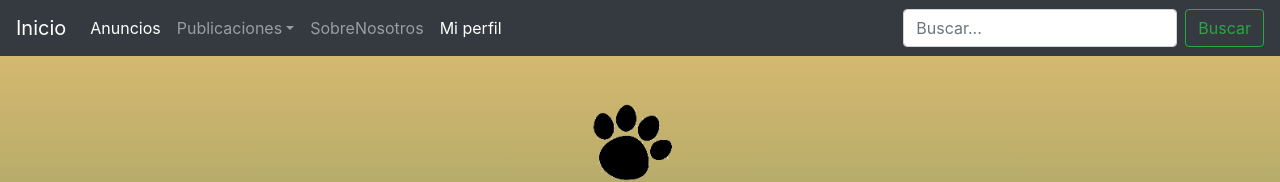
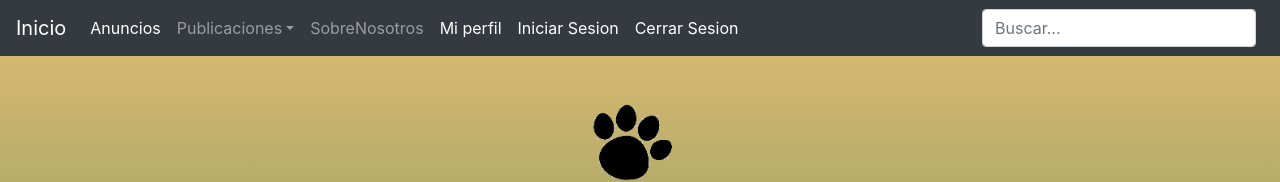
Before and after one commit to FrancoRaggio/frontend-agiles, a React (Create React App) app: page / in a window 1280 px wide. Shown: the top 182 px of the page. Built offline with nearby package versions, Linux system fonts and the light colour scheme.

Commit message:
Se agrego el Search funcionando

```diff
--- a/package.json
+++ b/package.json
@@ -10,6 +10,7 @@
     "@testing-library/user-event": "^7.2.1",
     "axios": "^0.20.0",
     "formik": "^2.1.5",
+    "fuse.js": "^6.4.2",
     "jwt-decode": "^3.0.0",
     "react": "^16.13.1",
     "react-dom": "^16.13.1",
--- a/public/index.html
+++ b/public/index.html
@@ -33,6 +33,8 @@
         integrity="sha384-9/reFTGAW83EW2RDu2S0VKaIzap3H66lZH81PoYlFhbGU+6BZp6G7niu735Sk7lN" crossorigin="anonymous"></script>
     <script src="https://stackpath.bootstrapcdn.com/bootstrap/4.5.2/js/bootstrap.min.js"
         integrity="sha384-B4gt1jrGC7Jh4AgTPSdUtOBvfO8shuf57BaghqFfPlYxofvL8/KUEfYiJOMMV+rV" crossorigin="anonymous"></script>
+        <script src="https://cdn.jsdelivr.net/npm/fuse.js/dist/fuse.js"></script>
+        <script src="https://cdn.jsdelivr.net/npm/fuse.js@6.4.2"></script>
 </head>
 
 
--- a/src/App.js
+++ b/src/App.js
@@ -16,7 +16,6 @@ import { BrowserRouter as Router, Switch, Route } from "react-router-dom";
 function App() {
   return (
     <div className="App">
-      <div style={{ position: 'relative', zIndex: '2' }}>
       <Router>
         <Switch>
           <Route exact path="/login" component={Auth} />
@@ -30,10 +29,7 @@ function App() {
           <Route exact path="/removePet" component={RemovePet} />
         </Switch>
       </Router>
-      </div>
-      <div style={{ position: 'relative', zIndex: '1' }}>
           <Footer />
-      </div>
     </div >
   );
 }
--- a/src/modules/home/pages/Home.js
+++ b/src/modules/home/pages/Home.js
@@ -1,25 +1,27 @@
-import React from 'react';
+import React, { useState } from 'react';
 import { Grid, Container } from "@material-ui/core";
 import Logo from '../../layouts/Logo'
 import Navs from '../../layouts/Navs'
 import "./../styles/Home.css";
 import data from '../../../data.json'
 import Card from '../../layouts/Card'
-const info = data
 
 const Home = () => {
+
+    const [posts, setPosts] = useState(data)
+
     return (
         <div className="padre">
             <Grid container>
                 <Grid xs={12} sm={12} >
-                    <Navs />
+                    <Navs posts={posts} setPosts={setPosts} />
                 </Grid>
                 <Grid xs={5} sm={12} >
                     <Logo />
                 </Grid>
                 <Container>
                     <Grid container>
-                        {info.map( item => (
+                        {posts.map( item => (
                             <Grid className="m-5" xs={6} sm={3}>
                                 <Card item={item}/>
                             </Grid>
--- a/src/modules/layouts/Navs.js
+++ b/src/modules/layouts/Navs.js
@@ -1,10 +1,35 @@
 
 import React from 'react'
 import { Link, useHistory } from "react-router-dom";
+import data from '../../data.json'
+import Fuse from 'fuse.js'
 
+const Navs = ({setPosts, posts}) => {
 
-class Naavs extends React.Component {
-    render() {
+  function handleOnSearch(e) {
+
+    let wordSearch = e.target.value
+
+    if(wordSearch === ''){
+      return setPosts(data);
+    }
+
+    const fuse = new Fuse(posts, {
+      keys: [
+        "title"
+      ],
+      includeScore: true
+    })
+    let postsResult = []
+
+    const results = fuse.search(wordSearch);
+    for (let i = 0; i < results.length; i++) {
+      postsResult.push(results[i].item)
+    }
+
+    setPosts(postsResult);
+  }
+
     return (
       <nav class="navbar navbar-expand-lg navbar-dark bg-dark">
         <Link class="navbar-brand" to={"/"}>Inicio</Link>
@@ -23,7 +48,7 @@ class Naavs extends React.Component {
                 Publicaciones
         </a>
               <div class="dropdown-menu" aria-labelledby="navbarDropdown">
-        <Link class="dropdown-item" to={"/add-pet"}>Publicar Mascota</Link>
+                <Link class="dropdown-item"  to={"/add-pet"}>Publicar Mascota</Link>
               </div>
             </li>
             <li class="nav-item">
@@ -32,18 +57,21 @@ class Naavs extends React.Component {
             <li class="nav-item active">
               <a class="nav-link" href="#">Mi perfil <span class="sr-only">(current)</span></a>
             </li>
+            <li class="nav-item active">
+              <Link class="nav-link" to={"/login"}>Iniciar Sesion</Link>
+            </li>
+            <li class="nav-item active">
+              <Link class="nav-link" to={"/login"}>Cerrar Sesion</Link>
+            </li>
 
           </ul>
           <form class="form-inline my-2 my-lg-0">
-      <input class="form-control mr-sm-2" type="search" placeholder="Buscar..." aria-label="Buscar..." />
-      <button class="btn btn-outline-success my-5 my-sm-0" type="submit">Buscar</button>
+            <input class="form-control mr-sm-2" type="search" onChange={handleOnSearch}  placeholder="Buscar..." aria-label="Buscar..." />
           </form>
         </div>
       </nav>
 
     )
-
-    }
 }
 
-export default Naavs;
+export default Navs;
```
Also changed, not shown: 1 other file (tests, documents, lock files or other folders). Lines whose indentation alone changed are shown as unchanged.
